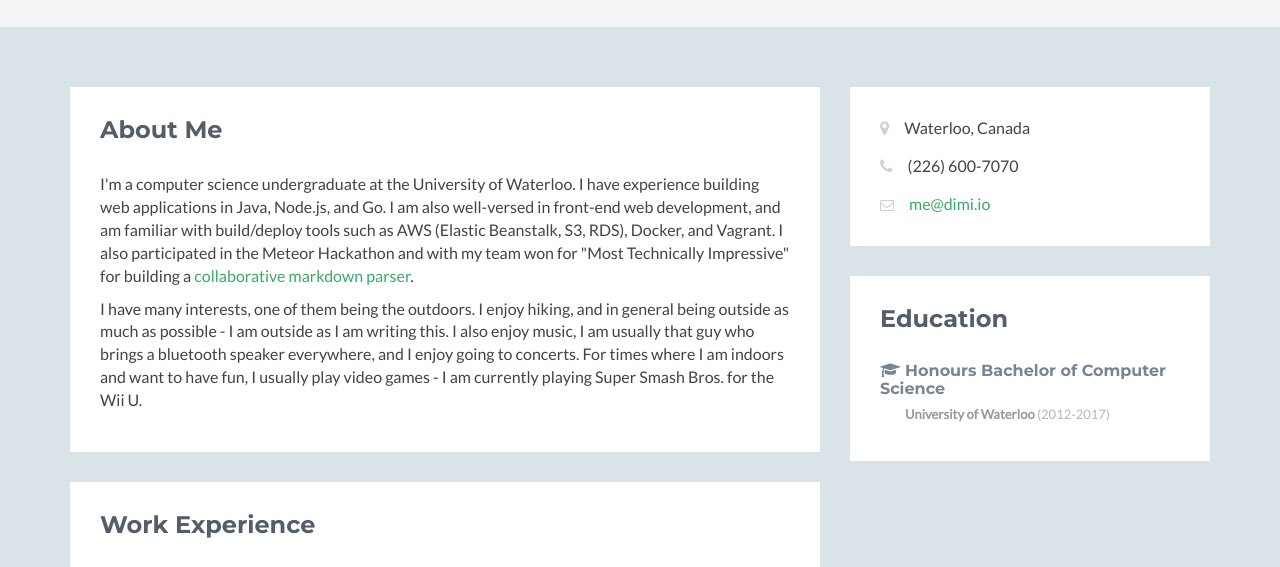
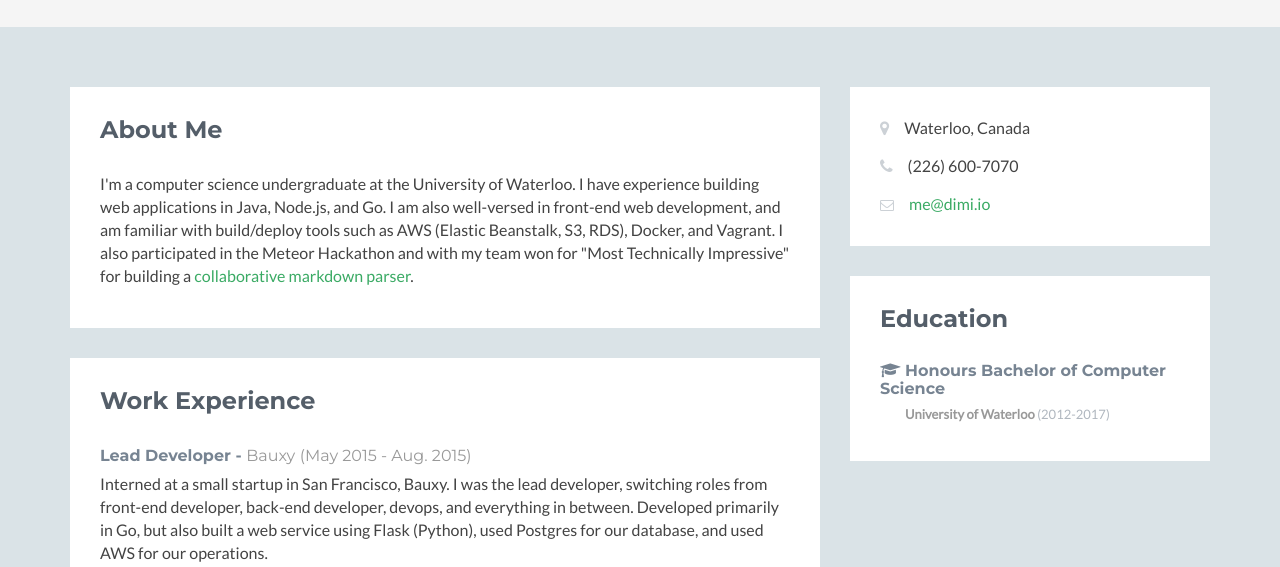
Before and after one commit to dimitriwalters/dimitriwalters.github.io, a plain HTML site: page index.html in a window 1280 px wide. Shown: the part 223-790 px from the top of the page. Drawn offline with Linux system fonts and the light colour scheme; no server answers; a script that the page names is missing.

Commit message:
Update summary section

```diff
--- a/index.html
+++ b/index.html
@@ -57,7 +57,6 @@
                         <h2 class="heading">About Me</h2>
                         <div class="content">
                             <p>I'm a computer science undergraduate at the University of Waterloo. I have experience building web applications in Java, Node.js, and Go. I am also well-versed in front-end web development, and am familiar with build/deploy tools such as AWS (Elastic Beanstalk, S3, RDS), Docker, and Vagrant. I also participated in the Meteor Hackathon and with my team won for "Most Technically Impressive" for building a <a href="https://github.com/markdownerds/markdownerds">collaborative markdown parser</a>.</p>
-                            <p>I have many interests, one of them being the outdoors. I enjoy hiking, and in general being outside as much as possible - I am outside as I am writing this. I also enjoy music, I am usually that guy who brings a bluetooth speaker everywhere, and I enjoy going to concerts. For times where I am indoors and want to have fun, I usually play video games - I am currently playing Super Smash Bros. for the Wii U.</p>
                         </div><!--//content-->
                     </div><!--//section-inner-->
                 </section><!--//section-->
```
